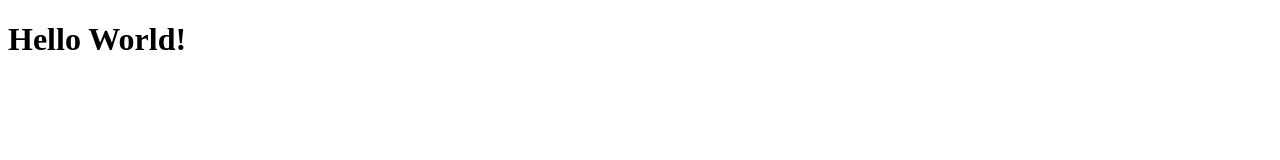
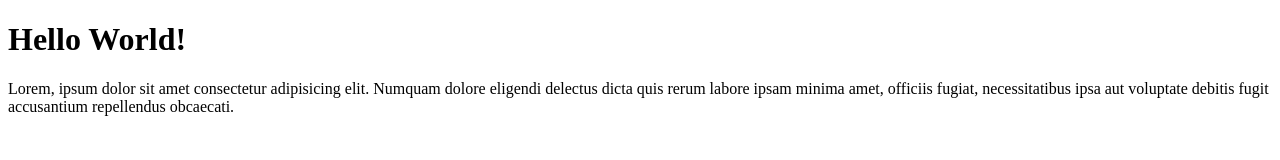
Before and after one commit to aqordivika/wpu-git-test, a plain HTML site: page index.html in a window 1280 px wide. Drawn offline with Linux system fonts and the light colour scheme.

Commit message:
menambahkan paragraf

```diff
--- a/index.html
+++ b/index.html
@@ -7,5 +7,6 @@
 </head>
 <body>
     <h1>Hello World!</h1>
+    <p>Lorem, ipsum dolor sit amet consectetur adipisicing elit. Numquam dolore eligendi delectus dicta quis rerum labore ipsam minima amet, officiis fugiat, necessitatibus ipsa aut voluptate debitis fugit accusantium repellendus obcaecati.</p>
 </body>
 </html>
```
